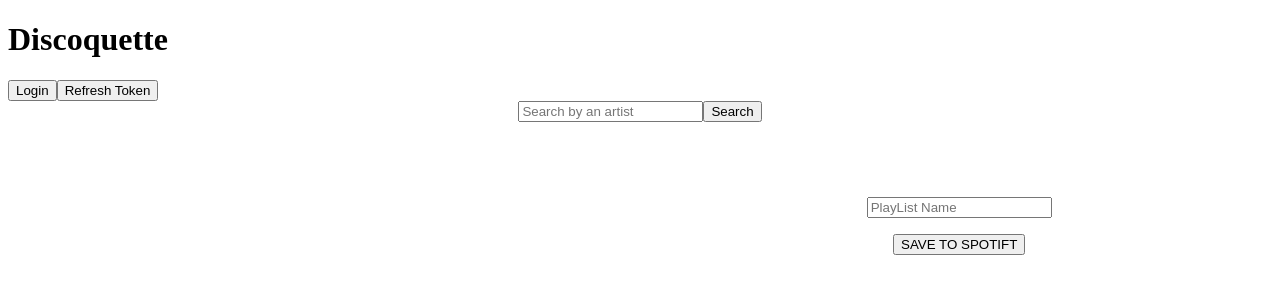
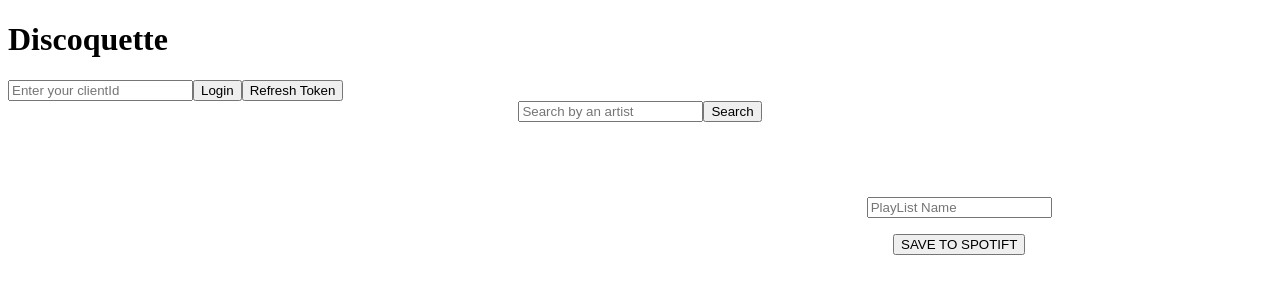
Before and after one commit to plandrew/discoquette, a Next.js app: page / in a window 1280 px wide. Shown: the top 300 px of the page. Built offline with nearby package versions, Linux system fonts and the light colour scheme.

Commit message:
+Posibility to enter custom ClientId

```diff
--- a/pages/index.js
+++ b/pages/index.js
@@ -15,9 +15,15 @@ export default function App() {
   const [playlistTracks, setPlaylistTracks] = useState([]);
 
   //AUTHORIZATION DATA
+  const [clientId, setClientId] = useState('0a7f801c76fe4efdacea3c10662f2b9a')
+  const redirectUri = 'http://localhost:3000';
 
-  const clientId = '0a7f801c76fe4efdacea3c10662f2b9a';
-  const redirectUri = 'http://localhost:3000';
+  function handleClientIdChange(event)
+    {
+        setClientId(event.target.value);
+    }
+
+
 
   //AUTHORIZATION UTILITIES
 
@@ -244,6 +250,14 @@ export default function App() {
     <div>
       <header>
         <h1>Discoquette</h1>
+              <input
+              type="text"
+              role="textbox"
+              id="clientId"
+              onChange={handleClientIdChange}
+              placeholder="Enter your clientId"
+              />
+
         <button aria-label="Login" onClick={login}>Login</button>
         <button aria-label="Refresh Token" onClick={getRefreshedToken}>Refresh Token</button>
       </header>
```
